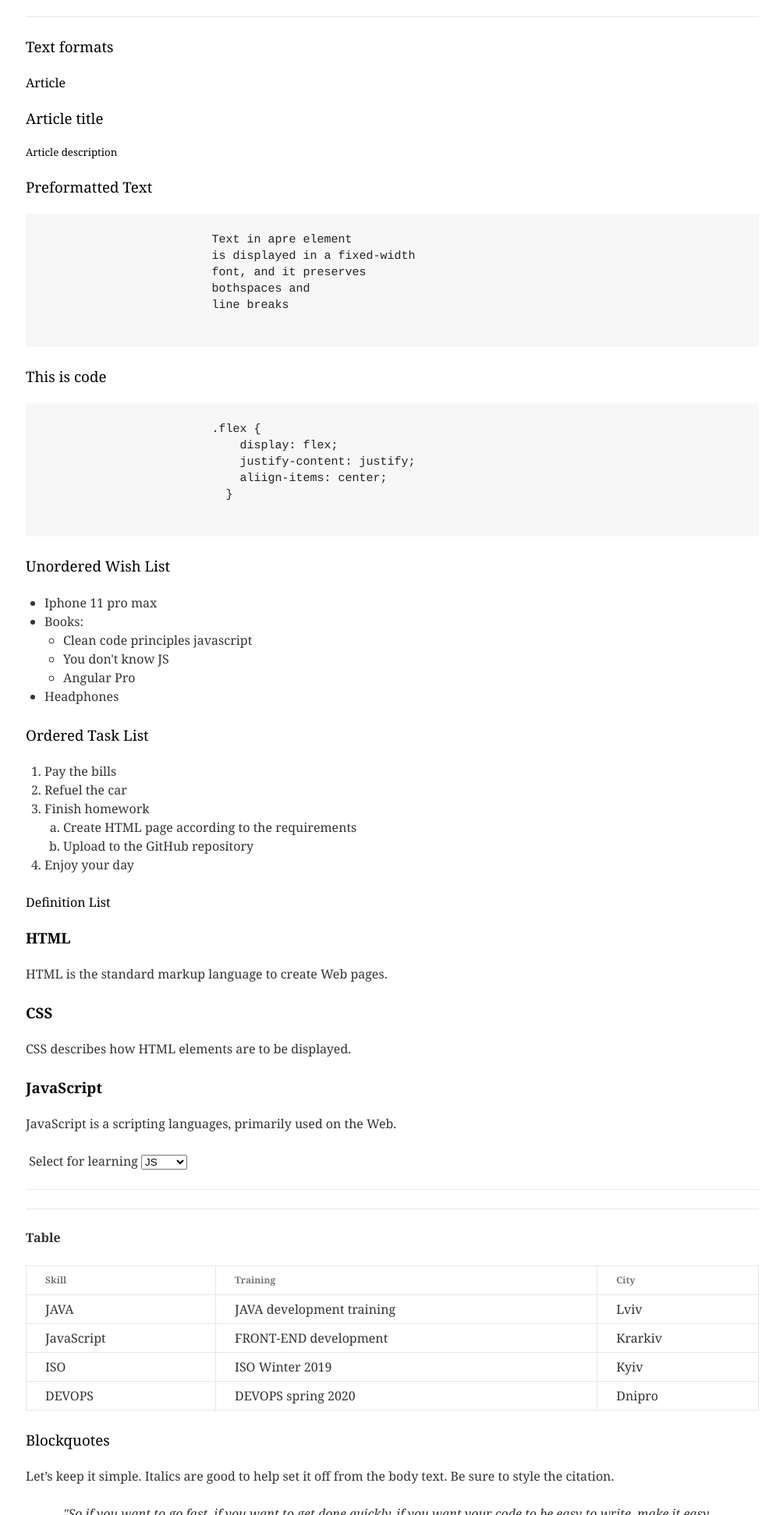
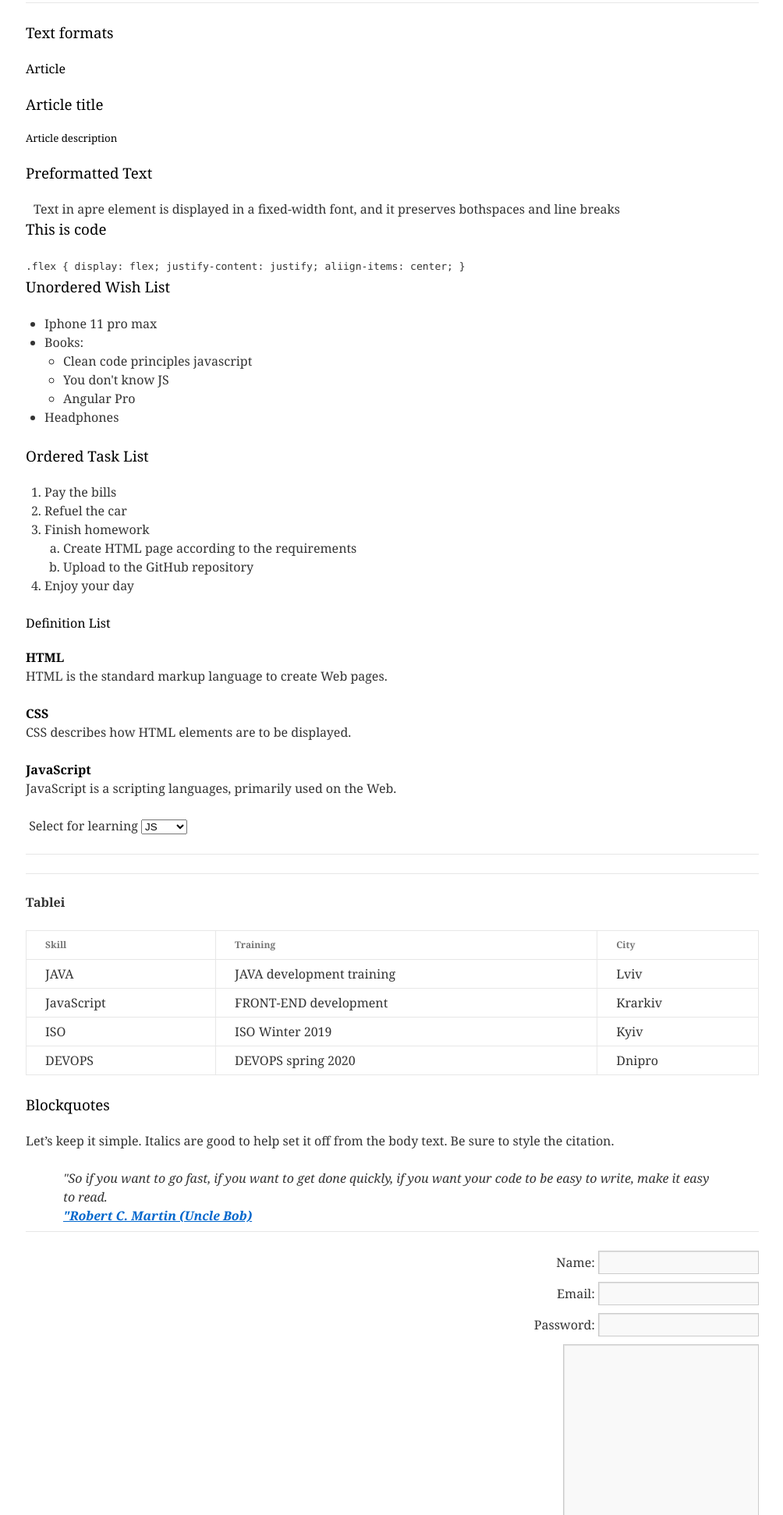
Before and after one commit to LoniakMykhail/task2, a plain HTML site: page index.html in a window 1280 px wide. Shown: the part 857-2800 px from the top of the page at 78% size, without its empty margins (137-1141 px from the left). Drawn offline with Linux system fonts and the light colour scheme.

Commit message:
Update index.html
commit4

```diff
--- a/index.html
+++ b/index.html
@@ -8,31 +8,41 @@
     <title>Document</title>
     <link rel="stylesheet" href="style.css">
 </head>
-<p><a target="_blank" href="Untitled.png">Зразок</a></p>
+
 <body>
+    <a href="Untitled.png">Зразок</a>
 
     <body id="wrapper">
         <div id="content">
             <header>
                 <img src="logo.png" alt="Logo">
                 <H1>HTML Elements</H1>
+                <hr>
+                <nav class="navigation">
+                    <a href="index.html">Home</a> <a href="#heading">Headings</a> <a href="#textForm">Text
+                        formats</a> <a href="#lists">Types of
+                        lists</a> <a href="#table">Table</a> <a href="#blockquotes">Blockquotes</a> <a
+                        href="#registration">Registration</a>
+                </nav>
             </header>
             <hr>
-            <nav class="navigation">
-                <a href="#">Home</a> <a href="#">Headings</a> <a href="#">Text formats</a> <a href="#">Types of
-                    lists</a> <a href="#">Table</a> <a href="#">Blockquotes</a> <a href="#">Registration</a>
-            </nav>
-            <hr>
             <main>
-                <p>Lorem ipsum dolor sit amet, <a href="#">test link</a> adipiscing elit. Nullam dignissim convallis
+                <section>
+                    <p>Lorem ipsum dolor sit amet, <cite><a href="#">test link</a></cite> adipiscing elit. Nullam
+                        dignissim convallis
                         est. Quisque aliquam. This is emphasized. Donec faucibus. Nunc iaculis suscipit dui. 4 4 = 256.
-                    Phosphoric is H 3PO 4. Nam sit amet sem. Aliquam libero nisi, imperdiet at, tincidunt nec, gravida
+                        <em>Phosphoric</em> is H <sub>3</sub>PO <sup>4</sup>. Nam sit amet sem. Aliquam libero nisi,
+                        imperdiet at, tincidunt nec,
+                        gravida
                         vehicula, nisl. Time Magazine(That’s a citation). Underline. Maecenas ornare tortor. Donec sed
                         tellus eget sapien fringilla nonummy. Mauris a ante. Suspendisse quam sem, consequat at, commodo
-                    vitae, feugiat in, nunc. Morbi imperdiet augue quis tellus. <b>I am strong.</b></p>
+                        vitae, feugiat in, nunc. <u>Morbi</u> imperdiet augue quis tellus. <b>I am strong.</b>
+                    </p>
                     <p>
-                    Watch out for the abbreviations! HTML and CSS are our tools. JS is a dynamically typed language.
-                    auris a ante. Suspendisse quam sem, consequat at, commodo vitae, feugiat in, nunc. Morbi imperdiet
+                        Watch out for the abbreviations! <strong>HTML and CSS</strong> are our tools. JS is a
+                        dynamically typed language.
+                        auris a ante. Suspendisse quam sem, consequat at, commodo vitae, feugiat in, nunc. Morbi
+                        imperdiet
                         augue quis tellus. Praesent mattis, massa quis luctus fermentum. To copy a file
                         type COPY filename.<strike> The meeting began at 7pm</strike> <span
                             style="background: #FDFFC7;">Let’s make that 6pm.</span> This <strike>text</strike> has been
@@ -40,42 +50,52 @@
                     </p>
                     <hr>
                     <p>
-                    h1 defines the most important heading. h6 defines the least important heading. Font-size for h1 is
+                        h1 defines the most important heading. h6 defines the least important heading. Font-size for h1
+                        is
                         the same as font-size for h2, because we have to use only one h1 on the page, and it is commonly
                         used inside header
                     </p>
-                <h2>Heading 2</h2>
+                </section>
+                <section>
+
+                    <h2><a name="heading">Heading 2</a></h2>
+
                     <h3>Heading 3</h3>
                     <h4>Heading 4</h4>
                     <h5>Heading 5</h5>
                     <h6>Heading 6</h6>
+                </section>
+                <section>
                     <hr>
-                <h3>Text formats</h3>
+                    <h3><a name="textForm">Text formats</a></h3>
                     <h4>Article</h4>
                     <h3>Article title</h3>
                     <h5>Article description</h5>
-                <div>
-                    <h3>Preformatted Text</h3>
-                    <pre>
+                </section>
+                <section>
+                    <h3><a name="blockquotes">Preformatted Text</a></h3>
+                    <article>
                         Text in apre element
                         is displayed in a fixed-width
                         font, and it preserves
                         bothspaces and
                         line breaks
-                    </pre>
-                </div>
-                <div>
+                    </article>
+                </section>
                 <h3>This is code</h3>
-                    <pre>
+                <section>
+                    <code>
                         .flex {
                             display: flex;
                             justify-content: justify;
                             aliign-items: center;
                             }
-                    </pre>
-                </div>
-                <div>
-                    <h3>Unordered Wish List</h3>
+                    </code>
+                </section>
+                <section>
+
+                    <h3><a name="lists">Unordered Wish List</a></h3>
+
                     <ul>
                         <li type="disc">Iphone 11 pro max</li>
                         <li type="disc">Books:</li>
@@ -86,8 +106,8 @@
                         </ul>
                         <li type="disc">Headphones</li>
                     </ul>
-                </div>
-                <div>
+                </section>
+                <section>
                     <h3>Ordered Task List </h3>
                     <ol>
                         <li>Pay the bills</li>
@@ -99,30 +119,45 @@
                         </ol>
                         <li>Enjoy your day</li>
                     </ol>
-                </div>
-                <div>
+                </section>
+                <section>
                     <h4>Definition List</h4>
-                    <h3><b>HTML</b></h3>
-                    <p>HTML is the standard markup language to create Web pages.</p>
-                    <h3><b>CSS</b></h3>
-                    <p>CSS describes how HTML elements are to be displayed. </p>
-                    <h3><b>JavaScript</b></h3>
-                    <p>JavaScript is a scripting languages, primarily used on the Web.</p>
-                </div>
-                <div>
-                    <form action="#" method="get"></form>
+                    <dl>
+                        <dt>
+                            <abr title="HyperText Markup Language">HTML</abr>
+                        </dt>
+                        <dd>HTML is the standard markup language to create Web pages.</dd>
+                    </dl>
+                    <dl>
+                        <dt>
+                            <abr title="Cascading Style Sheets">CSS</abr>
+                        </dt>
+                        <dd>CSS describes how HTML elements are to be displayed.</dd>
+                    </dl>
+                    <dl>
+                        <dt>
+                            <abr title=" Java Script">JavaScript</abr>
+                        </dt>
+                        <dd>JavaScript is a scripting languages, primarily used on the Web.</dd>
+                    </dl>
+
+                </section>
+                <section>
                     <p> Select for learning
-                        <select name="selLearning" tabindex="1">
+                        <select name="selLearning">
                             <option value="JS">JS</option>
                             <option value="HTML">HTML</option>
                             <option value="CSS">CSS</option>
                             </form>
                         </select>
                     </p>
-                </div>
-               <hr><hr>
-                <div>
-                    <p><b>Table</b></p>
+                </section>
+                <hr>
+                <hr>
+
+                <p><b> <a name="table">Tableі</b></p>
+
+                <section>
                     <table>
                         <tr>
                             <th>Skill</th>
@@ -150,8 +185,8 @@
                             <td>Dnipro</td>
                         </tr>
                     </table>
-                </div>
-                <div>
+                </section>
+                <section>
                     <h3>Blockquotes</h3>
                     <p>Let’s keep it simple. Italics are good to help set it off from the body text. Be sure to style
                         the citation.
@@ -159,19 +194,37 @@
                     <blockquote>"So if you want to go fast, if you want to get done quickly, if you want your code to be
                         easy to write, make it easy to read.<br><b><a href="#">"Robert C. Martin (Uncle Bob)</a></b>
                     </blockquote>
-                </div>
+                </section>
                 <hr>
-                <div style="text-align: right;">
+                <section style="text-align: right;">
                     <form action="#">
-                        <p>Username:<input type="text" tabindex="2"> <br>
-                            Email: <input type="text" tabindex="3"><br>
-                            Password: <input type="password" tabindex="4"> <br> <textarea name="text" cols="23"
-                                rows="10"></textarea><br>
+                        </p>
+
+                        <label>
+                            Name:
+                            <input type="text" name="name">
+                        </label>
+                        <br>
+                        <label>
+                            Email:
+                            <input type="email" name="email">
+                        </label>
+                        <br>
+                        <label>
+                            Password:
+                            <input type="password" name="password">
+                        </label>
+                        <br>
+                        <label>
+                            <textarea name="text" cols="23"
+                            rows="10"></textarea>
+                        </label>
+                        <br>
+                        <label>
                             <button>Sabmit</button>
-                        </p>
+                        </label>
                     </form>
-                </div>
-
+                </section>
             </main>
             <footer>
                 <p>©Copyright Epam Systems</p>
```
Lines whose indentation alone changed are shown as unchanged.
